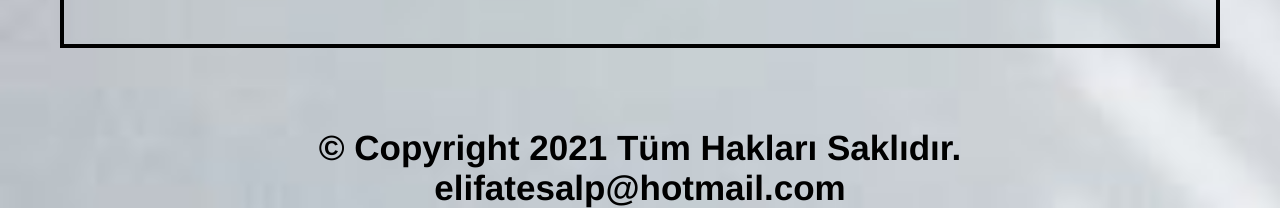
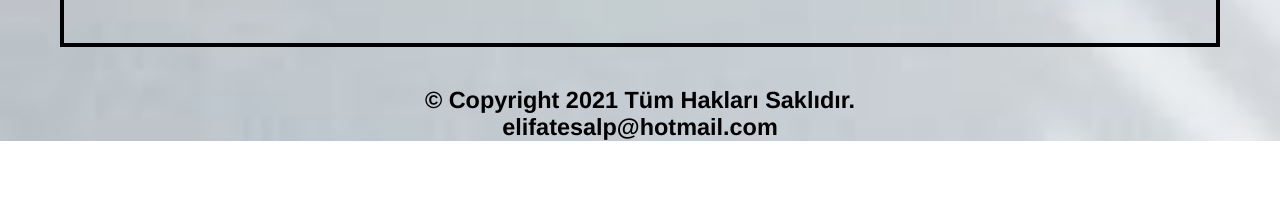
Before and after one commit to elifatesalp/WebSite, a plain HTML site: page galeri.html in a window 1280 px wide. Shown: the part 7574-7782 px from the top of the page. After the commit the page ends 7715 px from the top, so only its background shows below. Drawn offline with Linux system fonts and the light colour scheme; a script that the page names is missing.

Commit message:
Update galeri.html

```diff
--- a/galeri.html
+++ b/galeri.html
@@ -58,7 +58,7 @@
                                 <img src = "./img/coder.gif"  style="width:443px;height:350px;border:solid 4px black;">
                                 <img src = "./img/nav.gif"  style="width:443px;height:350px;border:solid 4px black;"><br><br>
 
-                                <br><br> <hr/ noshade="none" size="4px"color="black">
+                                <br><br> <hr/ noshade="none" size="3px"color="black">
 
                                 <center><br><br>BİR KODLAMA ÖRNEĞİ</center><br><br>
                                 <center><video width="700" height="350" controls>
@@ -75,7 +75,7 @@
                             </div>
                         </article>
        <footer>
-        <center> <p><br><br>  © Copyright 2021 Tüm Hakları Saklıdır. <br> elifatesalp@hotmail.com</p></center>
+        <center> <br> <h6> © Copyright 2021 Tüm Hakları Saklıdır. <br> elifatesalp@hotmail.com</h6></center>
         <script language="javascript" src="http://ir.sitekodlari.com/yukaricik5.js"></script>
        </footer>
                      </div>
```
